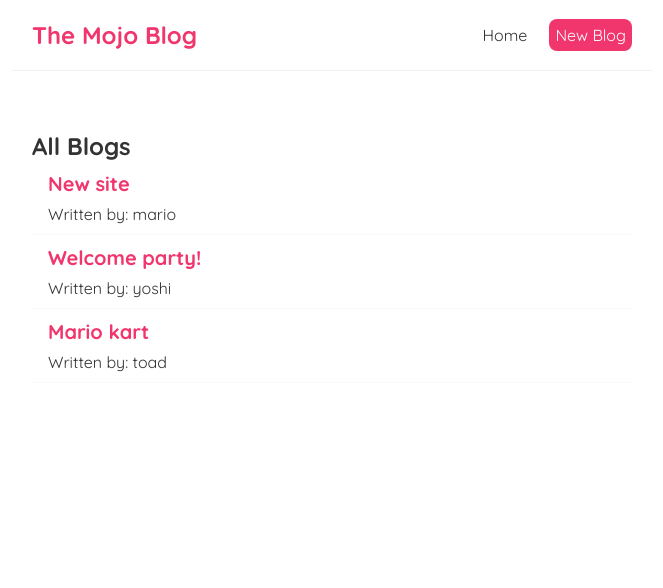
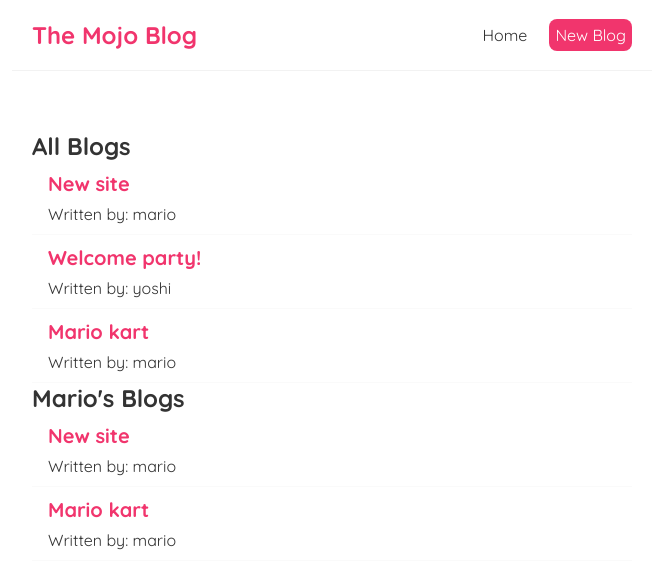
Before and after one commit to TheRealKiraAI/react-blog, a React (Create React App) app in the folder mojo-blog/: page / in a window 1280 px wide. Shown: the top 588 px of the page, without its empty margins (308-971 px from the left). Built offline with nearby package versions, Linux system fonts and the light colour scheme; the HTML template or start-up script is replaced by a standard one.

Commit message:
displaying multiple reusable components

```diff
--- a/mojo-blog/src/Home.js
+++ b/mojo-blog/src/Home.js
@@ -5,13 +5,14 @@
   const [blogs, setBlogs] = useState([
     { title: 'New site', body: 'lorem ipsum...', author: 'mario', id: 1},
     { title: 'Welcome party!', body: 'lorem ipsum...', author: 'yoshi', id: 2},
-    { title: 'Mario kart', body: 'lorem ipsum...', author: 'toad', id: 3}
+    { title: 'Mario kart', body: 'lorem ipsum...', author: 'mario', id: 3}
   ]);
 
   // use props: (1) reusable component, (2) can be used in Home if needed, (3) practice with props
   return (
     <div className="home">
       <BlogList blogs={blogs} title="All Blogs"/>
+      <BlogList blogs={blogs.filter((blog) => blog.author === 'mario')} title="Mario's Blogs"/>
     </div>
    );
 }
```
